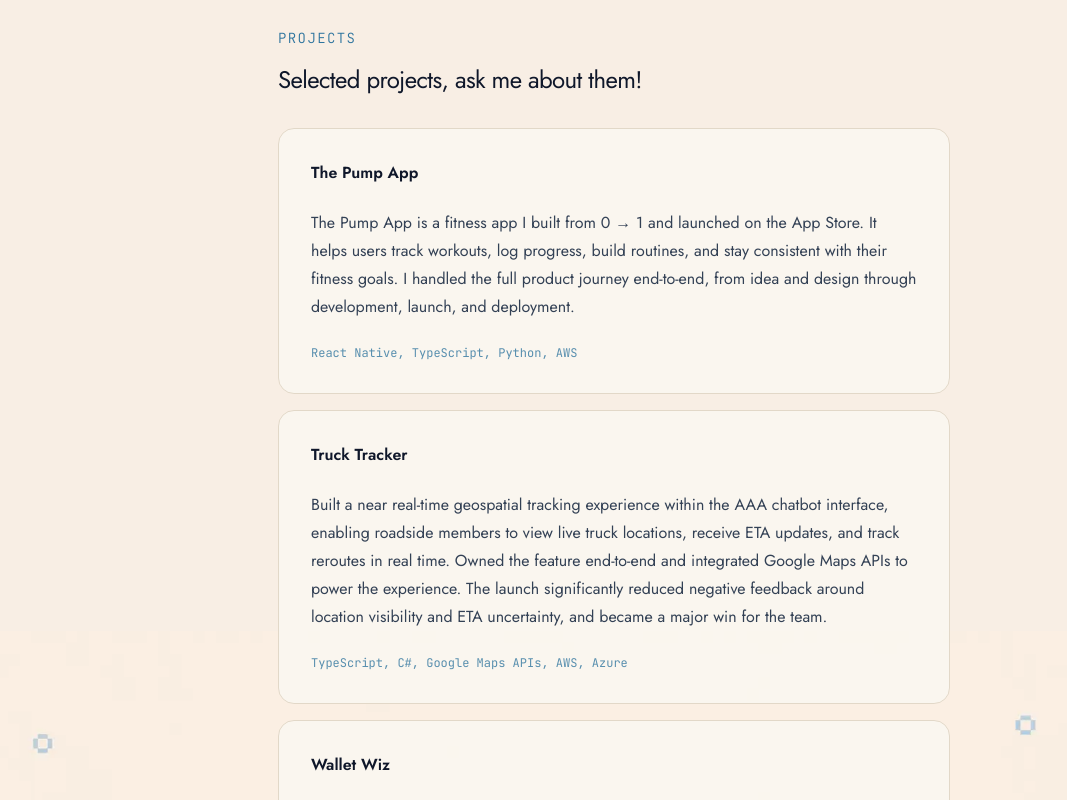
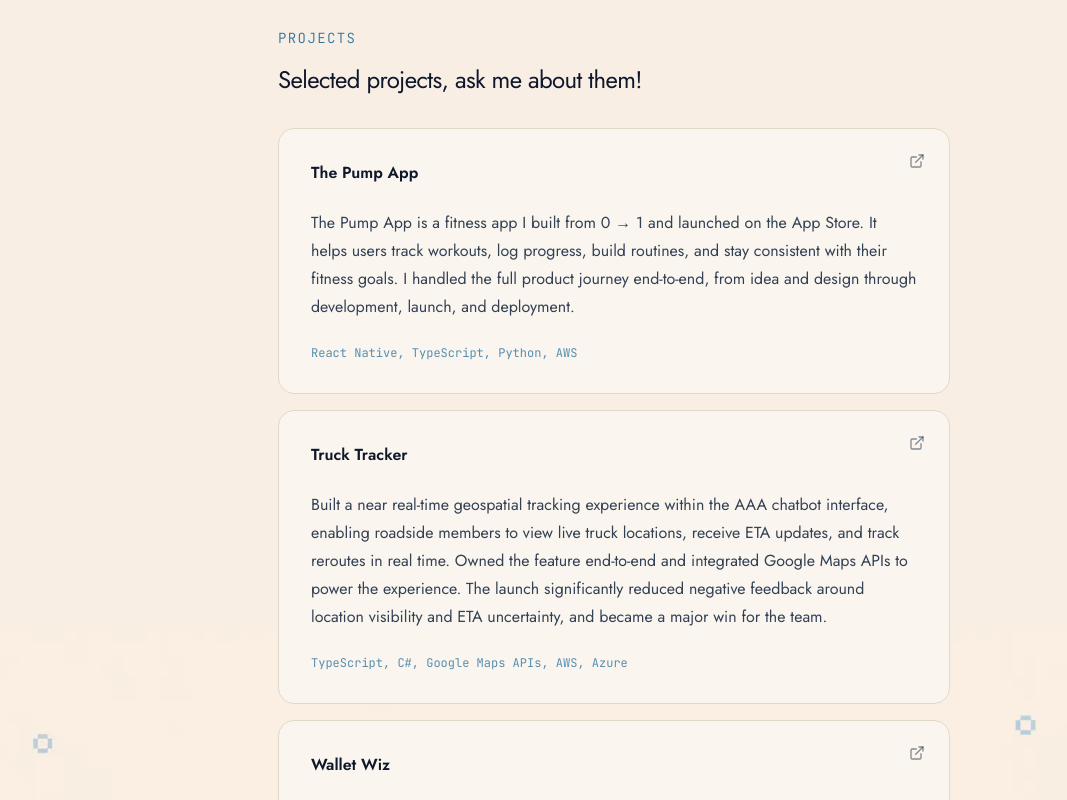
Before and after one commit to hayden-jennings/hayden-jennings.com, a React (Vite) app in the folder hayden-portfolio/: page / in a window 1280 px wide. Shown: the part 2520-3320 px from the top of the page, without its empty margins (38-1105 px from the left). Built offline with nearby package versions, Linux system fonts and the light colour scheme.

Commit message:
add links to projects and small hover effect

```diff
--- a/hayden-portfolio/src/App.tsx
+++ b/hayden-portfolio/src/App.tsx
@@ -3,7 +3,7 @@
 import { motion, useMotionValue, useSpring, useTransform } from "motion/react";
 import Lenis from "lenis";
 
-import { Mail, House, Menu, X } from "lucide-react";
+import { Mail, House, Menu, X, ExternalLink } from "lucide-react";
 
 import "@fontsource/jost/300.css";
 import "@fontsource/jost/400.css";
@@ -46,18 +46,21 @@
     description:
       "The Pump App is a fitness app I built from 0 → 1 and launched on the App Store. It helps users track workouts, log progress, build routines, and stay consistent with their fitness goals. I handled the full product journey end-to-end, from idea and design through development, launch, and deployment.",
     stack: "React Native, TypeScript, Python, AWS",
+    url: "https://apps.apple.com/us/app/the-pump-app/id6738340767",
   },
   {
     name: "Truck Tracker",
     description:
       "Built a near real-time geospatial tracking experience within the AAA chatbot interface, enabling roadside members to view live truck locations, receive ETA updates, and track reroutes in real time. Owned the feature end-to-end and integrated Google Maps APIs to power the experience. The launch significantly reduced negative feedback around location visibility and ETA uncertainty, and became a major win for the team.",
     stack: "TypeScript, C#, Google Maps APIs, AWS, Azure",
+    url: "https://chat.ace.aaa.com/",
   },
   {
     name: "Wallet Wiz",
     description:
       "I got tired of always calculating how much money I actually had and decided to have a machine do it for me. This is how Wallet Wiz was born. A personalized chatbot that answers questions about balances, spending, transactions, and abnormal purchases.",
     stack: "Python, FastAPI, LangGraph, PostgreSQL, Plaid, Telegram",
+    url: "https://github.com/hayden-jennings/wallet-wiz",
   },
 ];
 
@@ -695,9 +698,20 @@
 
         <div className="mt-8 flex flex-col gap-4">
           {projects.map((project) => (
-            <TiltEffect key={project.name}>
-              <div className="flex h-full flex-col gap-6 rounded-2xl border border-[#E2D8C8] bg-[#FBF8F2]/80 p-8 backdrop-blur-sm">
-                <p className="font-semibold text-[#0F172A] font-['Jost']">
+            <a
+              key={project.name}
+              href={project.url}
+              target="_blank"
+              rel="noopener noreferrer"
+              className="group block"
+            >
+              <TiltEffect>
+                <div className="relative flex h-full flex-col gap-6 rounded-2xl border border-[#E2D8C8] bg-[#FBF8F2]/80 p-8 backdrop-blur-sm transition-[background-color,box-shadow,border-color] duration-300 group-hover:bg-[#FBF8F2] group-hover:border-[#2E749E]/30 group-hover:shadow-[0_0_8px_rgba(46,116,158,0.2)]">
+                  <ExternalLink
+                    className="absolute top-6 right-6 h-4 w-4 text-[#334155]/60 transition-colors group-hover:text-[#2E749E]"
+                    aria-hidden="true"
+                  />
+                  <p className="font-semibold text-[#0F172A] font-['Jost'] pr-8">
                     {project.name}
                   </p>
                   <p className="flex-1 text-15 leading-7 font-['Jost'] text-[#334155]">
@@ -708,6 +722,7 @@
                   </p>
                 </div>
               </TiltEffect>
+            </a>
           ))}
         </div>
       </div>
```
Lines whose indentation alone changed are shown as unchanged.
